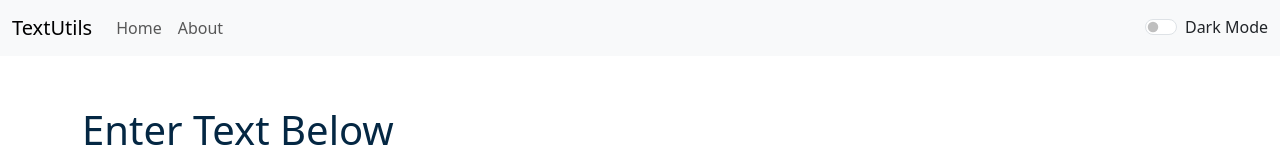
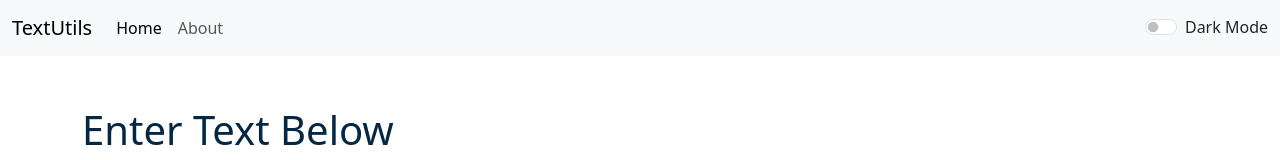
Before and after one commit to FarzamA-git/React-Project-TextUtils, a React (Create React App) app: page / in a window 1280 px wide. Shown: the top 160 px of the page. Built offline with nearby package versions, Linux system fonts and the light colour scheme.

Commit message:
Make classes Active and Inactive

```diff
--- a/src/Components/Navbar.js
+++ b/src/Components/Navbar.js
@@ -1,17 +1,14 @@
 import React from "react";
 import PropTypes from "prop-types";
-import {Link} from 'react-router-dom';
-// import About from "./About";
+import { NavLink } from 'react-router-dom';
 
 export default function Navbar(props) {
   return (
-    <nav
-      className={`navbar navbar-expand-lg navbar-${props.mode} bg-${props.mode}`}
-    >
+    <nav className={`navbar navbar-expand-lg navbar-${props.mode} bg-${props.mode}`}>
       <div className="container-fluid">
-        <Link className="navbar-brand" to="/">
+        <NavLink className="navbar-brand" to="/" exact>
           {props.title}
-        </Link>
+        </NavLink>
         <button
           className="navbar-toggler"
           type="button"
@@ -26,33 +23,20 @@ export default function Navbar(props) {
         <div className="collapse navbar-collapse" id="navbarSupportedContent">
           <ul className="navbar-nav me-auto mb-2 mb-lg-0">
             <li className="nav-item">
-              <Link className="nav-link" aria-current="page" to="/">
+              <NavLink className="nav-link" aria-current="page" to="/" exact>
                 Home
-              </Link>
+              </NavLink>
             </li>
             <li className="nav-item">
-              <Link className="nav-link" to="/about">
+              <NavLink className="nav-link" to="/about">
                 About
-              </Link>
+              </NavLink>
             </li>
           </ul>
 
-          <div
-            className={`form-check form-switch text-${
-              props.mode === "light" ? "dark" : "light"
-            }`}
-            onClick={props.toggle}
-          >
-            <input
-              className="form-check-input"
-              type="checkbox"
-              role="switch"
-              id="flexSwitchCheckDefault"
-            />
-            <label
-              className="form-check-label"
-              htmlFor="flexSwitchCheckDefault"
-            >
+          <div className={`form-check form-switch text-${props.mode === "light" ? "dark" : "light"}`} onClick={props.toggle}>
+            <input className="form-check-input" type="checkbox" role="switch" id="flexSwitchCheckDefault" />
+            <label className="form-check-label" htmlFor="flexSwitchCheckDefault">
               Dark Mode
             </label>
           </div>
@@ -63,5 +47,4 @@ export default function Navbar(props) {
 }
 
 Navbar.propTypes = { title: PropTypes.string.isRequired };
-
 Navbar.defaultProps = { title: "Jammmy King" };
```
